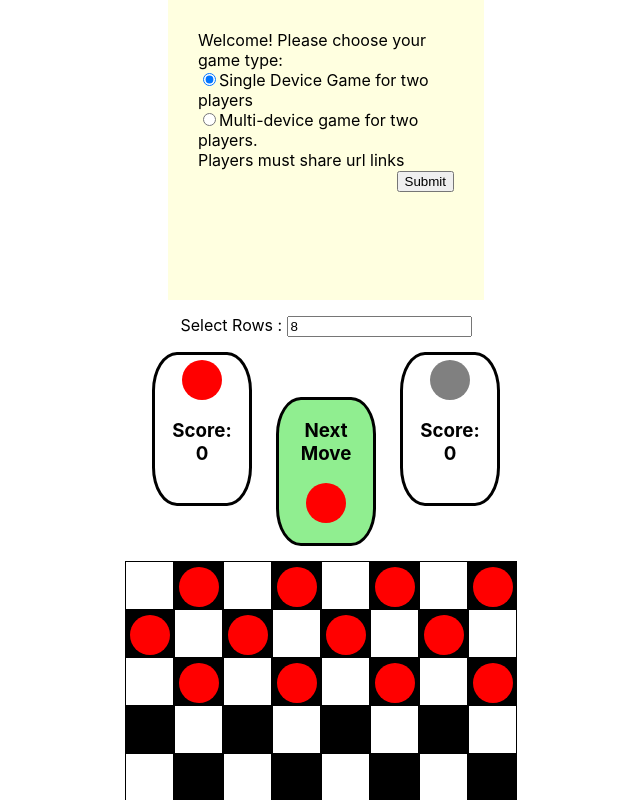
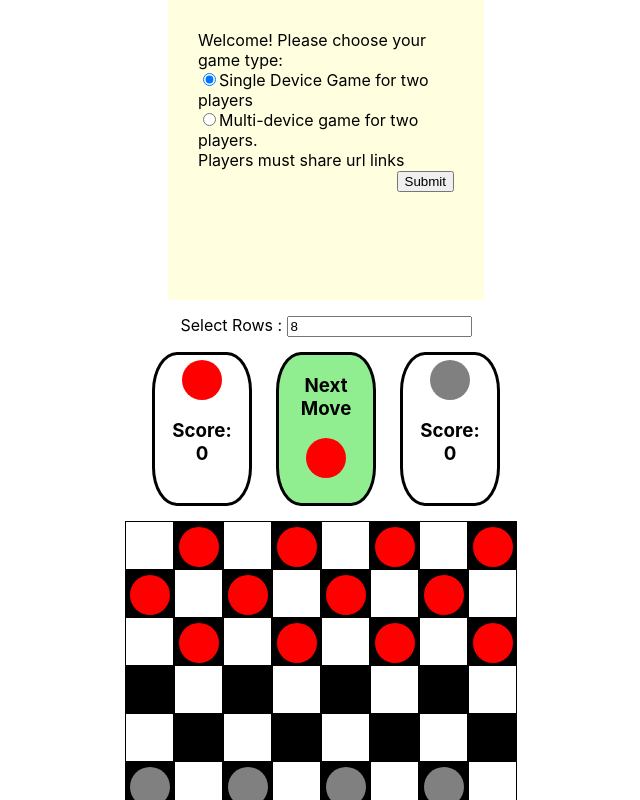
Before and after one commit to 343guiltyspark/ncheckers, a Next.js app: page / in a window 1280 px wide. Shown: the top 800 px of the page, without its empty margins (314-954 px from the left). Built offline with nearby package versions, Linux system fonts and the light colour scheme.

Commit message:
Styling to support blinking of status.

```diff
--- a/styles/globals.css
+++ b/styles/globals.css
@@ -205,6 +205,21 @@ a {
 }
 
 .waiting {
-  animation: blinker 1s linear infinite;
   background-color: yellow;
 }
+
+.scoreBoardRow {
+  display: flex;
+  justify-content: center;
+}
+
+.blinking {
+  padding: 5px;
+  animation: blinker 1s linear infinite;
+}
+
+@keyframes blinker {
+  50% {
+    opacity: 0;
+  }
+}
```
